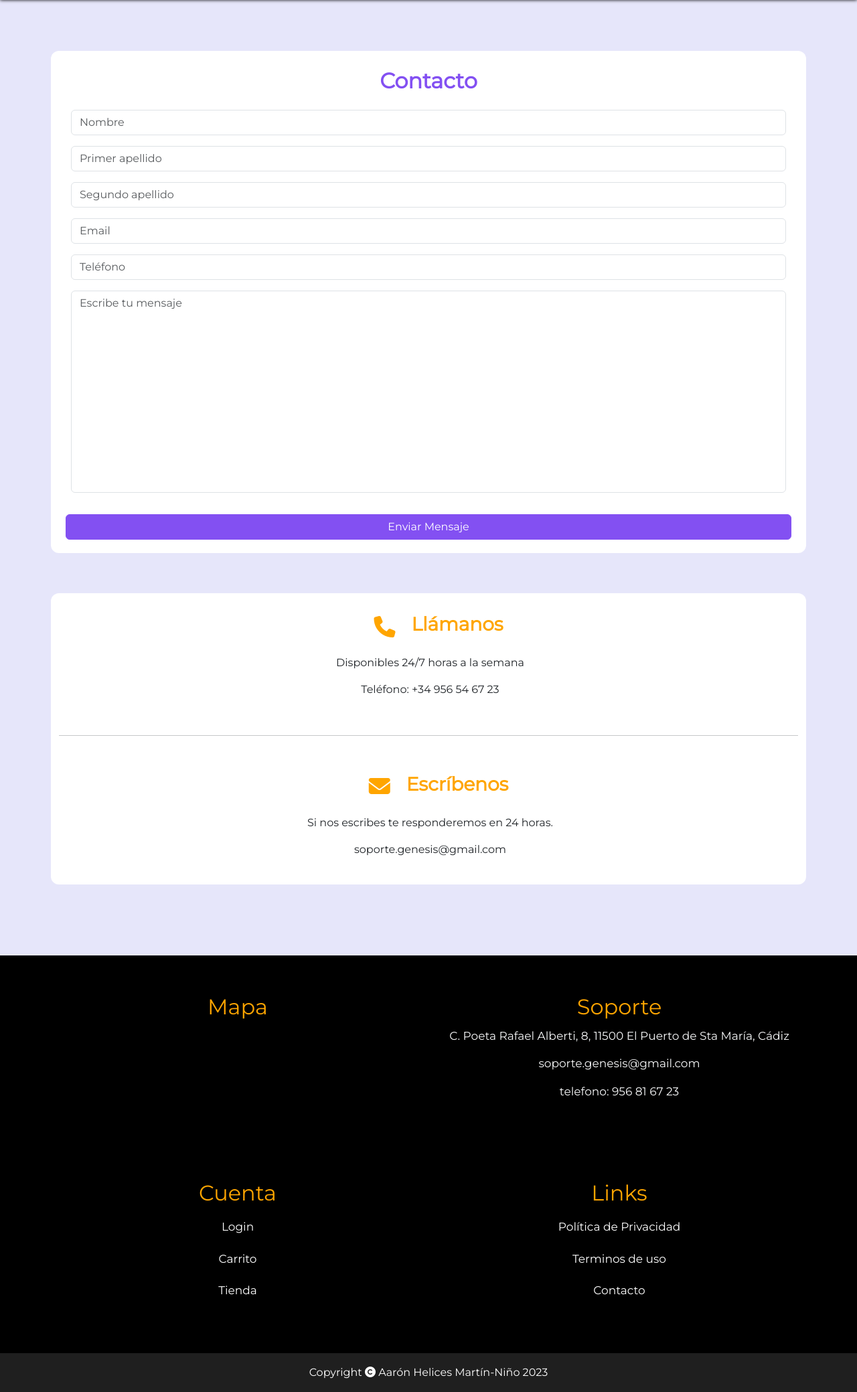
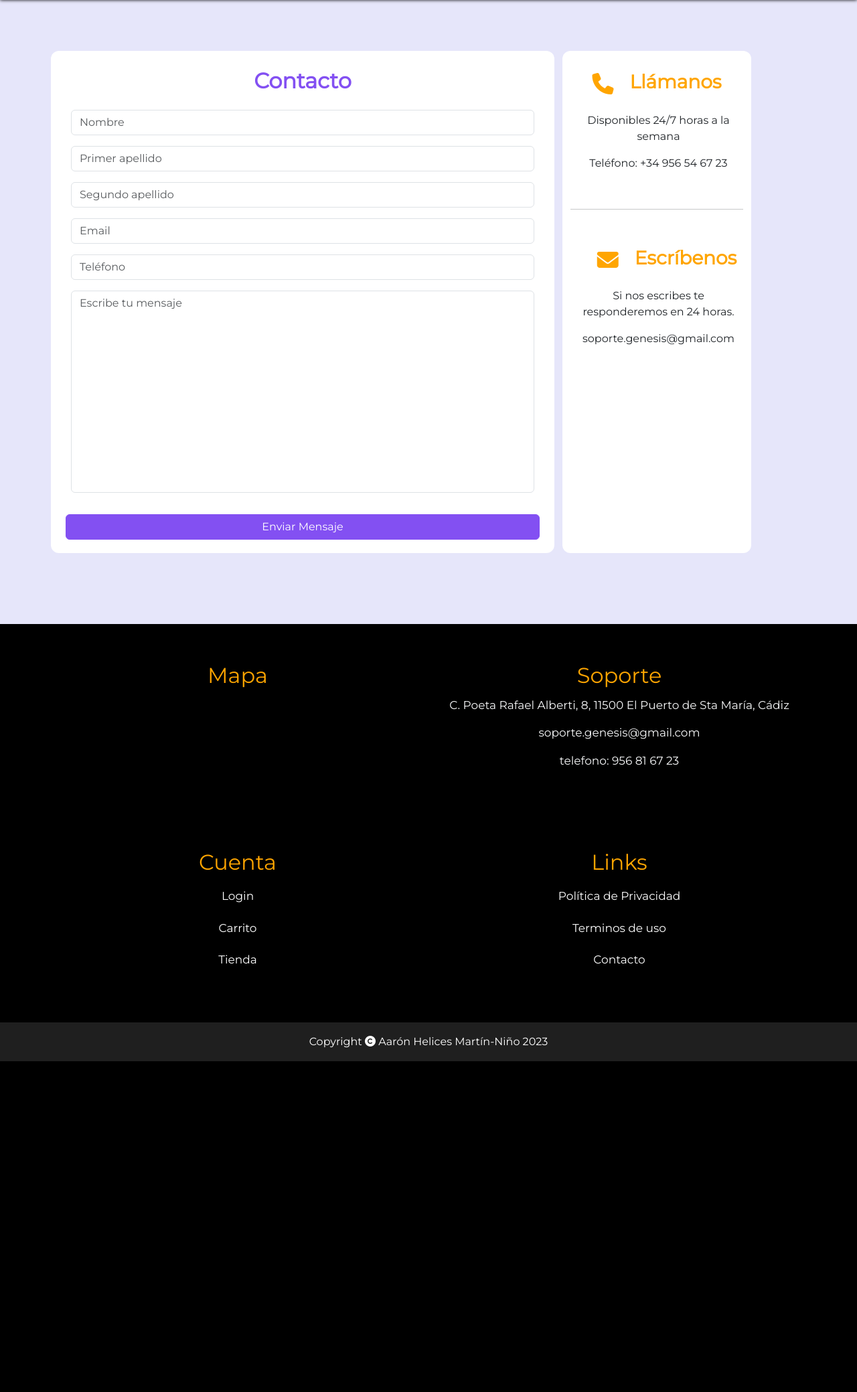
Before and after one commit to aaronhmn/TFG, a PHP site: page /view/contactoView.php in a window 1280 px wide. Shown: the part 100-2179 px from the top of the page at 67% size. After the commit the page ends 1685 px from the top, so only its background shows below. Run offline with PHP 8.4, Linux system fonts and the light colour scheme; a map, chart or similar area stays blank; grey boxes are pictures that could not be loaded.

Commit message:
cambios en el footer

```diff
--- a/assets/styles/css/contacto.css
+++ b/assets/styles/css/contacto.css
@@ -260,6 +260,12 @@ textarea.form-control {
     }
 }
 
+@media (max-width: 1199px){
+    .col-md-8, .col-md-3 {
+        width: 100%;
+    }
+}
+
 @media (max-width: 768px) {
     .col-sm-12 {
       max-width: 100%;
@@ -303,3 +309,9 @@ textarea.form-control {
         border: 1px solid #ffa500;
     }
 }
+
+@media (max-width:321px){
+    #mapa{
+      display: none;
+    }
+  }
--- a/assets/styles/css/pedidos.css
+++ b/assets/styles/css/pedidos.css
@@ -299,3 +299,9 @@ input:focus, select:focus, select, textarea.form-control:focus, input.form-contr
     }
 
 }
+
+@media (max-width:321px){
+    #mapa{
+      display: none;
+    }
+  }
--- a/assets/styles/css/perfil.css
+++ b/assets/styles/css/perfil.css
@@ -300,3 +300,9 @@ input:focus, select:focus, select, textarea.form-control:focus, input.form-contr
     }
 
 }
+
+@media (max-width:321px){
+    #mapa{
+      display: none;
+    }
+  }
--- a/assets/styles/css/style.css
+++ b/assets/styles/css/style.css
@@ -468,3 +468,9 @@ input.form-control:focus {
     margin-bottom: 0px;
   }
 }
+
+@media (max-width:321px){
+  #mapa{
+    display: none;
+  }
+}
--- a/assets/styles/css/tienda.css
+++ b/assets/styles/css/tienda.css
@@ -483,3 +483,9 @@ input:focus, select:focus, select, input.form-control:focus {
         visibility: hidden;
      }
 }
+
+@media (max-width:321px){
+    #mapa{
+      display: none;
+    }
+  }
--- a/view/contactoView.php
+++ b/view/contactoView.php
@@ -150,7 +150,7 @@ namespace views;
 
     <div class="container" style="margin-top: 50px; margin-bottom: 100px;">
       <div class="row" style="margin-right: 0px;">
-        <div class="col-md-12 col-sm-12" style="background-color: #fff; margin: 6px; border-radius: 12px;">
+        <div class="col-xl-8 col-sm-12" style="background-color: #fff; margin: 6px; border-radius: 12px;">
           <form class="row g-3" style="margin: 10px">
             <h2 style="color: #8350f2; display:flex; justify-content:center;"><b>Contacto</b></h2>
             <div class="col-12">
@@ -181,9 +181,9 @@ namespace views;
           </form>
         </div><br><br>
 
-        <div class="col-md-12 col-sm-12" style="background-color: #fff; margin: 6px; border-radius: 12px;">
+        <div class="col-xl-3 col-sm-12" style="background-color: #fff; margin: 6px; border-radius: 12px;">
           <div class="row" style="display: flex; align-items: center; justify-content:center;">
-            <div class="col-auto" style="margin-top: 30px; margin-left: 30px;">
+            <div class="col-auto" style="margin-top: 30px;">
               <i class="fa-solid fa-phone fa-2x" style="color: #ffa500; cursor: auto;"></i>
             </div>
             <div class="col-auto" style="margin-top: 30px">
@@ -221,7 +221,7 @@ namespace views;
     <div class="container py-5" style="padding-bottom: 0!important;">
         <div class="row text-center">
             <!-- Columna 1 -->
-            <div class="col-lg-6 col-md-12" style="margin-top: 10px; margin-bottom: 15px;">
+            <div class="col-lg-6 col-md-12" id="mapa" style="margin-top: 10px; margin-bottom: 15px;">
                 <div editable="rich">
                     <h2 style="color: #ffa500">Mapa</h2>
                 </div>
@@ -321,7 +321,7 @@ namespace views;
     <div class="container py-5" style="padding-bottom: 0!important;">
         <div class="row text-center">
             <!-- Columna 1 -->
-            <div class="col-lg-6 col-md-12" style="margin-top: 10px; margin-bottom: 15px;">
+            <div class="col-lg-6 col-md-12" id="mapa" style="margin-top: 10px; margin-bottom: 15px;">
                 <div editable="rich">
                     <h2 style="color: #ffa500">Mapa</h2>
                 </div>
--- a/view/inicioView.php
+++ b/view/inicioView.php
@@ -385,7 +385,7 @@ namespace views;
     <div class="container py-5" style="padding-bottom: 0!important;">
         <div class="row text-center">
             <!-- Columna 1 -->
-            <div class="col-lg-6 col-md-12" style="margin-top: 10px; margin-bottom: 15px;">
+            <div class="col-lg-6 col-md-12" id="mapa" style="margin-top: 10px; margin-bottom: 15px;">
                 <div editable="rich">
                     <h2 style="color: #ffa500">Mapa</h2>
                 </div>
@@ -485,7 +485,7 @@ namespace views;
     <div class="container py-5" style="padding-bottom: 0!important;">
         <div class="row text-center">
             <!-- Columna 1 -->
-            <div class="col-lg-6 col-md-12" style="margin-top: 10px; margin-bottom: 15px;">
+            <div class="col-lg-6 col-md-12" id="mapa" style="margin-top: 10px; margin-bottom: 15px;">
                 <div editable="rich">
                     <h2 style="color: #ffa500">Mapa</h2>
                 </div>
```
